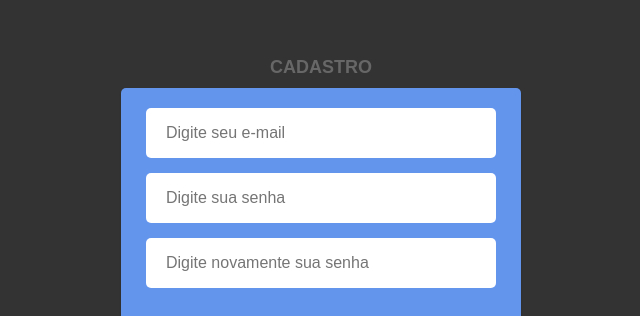
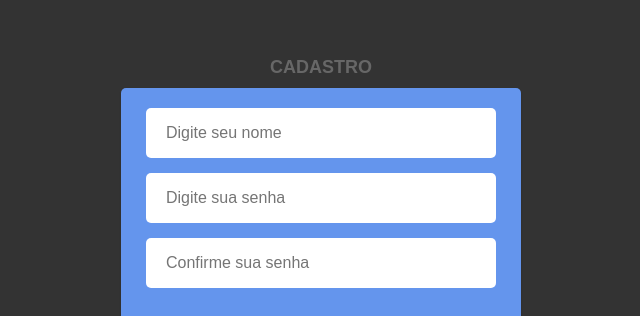
Before and after one commit to fomes/banking-app-web, a React (Vite) app: page /signup in a window 1280 px wide. Shown: the part 161-477 px from the top of the page, without its empty margins (319-959 px from the left). Built offline with nearby package versions, Linux system fonts and the light colour scheme.

Commit message:
singup config

```diff
--- a/src/pages/Signin.tsx
+++ b/src/pages/Signin.tsx
@@ -26,7 +26,7 @@ export default function Signin() {
         localStorage.setItem("token", res.data.token);
         navigate("/home");
       } catch (err) {
-        console.log(err?.response?.data?.error);
+        setError(err?.response?.data?.error);
       }
     }
   };
@@ -45,7 +45,7 @@ export default function Signin() {
           type={"text"}
           value={userName}
           onChange={(event: any) => setUserName(event.target.value)}
-          placeholder="Digite seu e-mail"
+          placeholder="Digite seu nome"
         />
 
         <Input
--- a/src/pages/Signup.tsx
+++ b/src/pages/Signup.tsx
@@ -1,44 +1,51 @@
 import React, { useEffect, useState } from "react";
-import { Link, useNavigate } from "react-router-dom";
+import { Link } from "react-router-dom";
 import Button from "../components/button";
 import Input from "../components/input";
+import { api } from "../services/api";
 
 export default function Signup() {
-  const [email, setEmail] = useState("");
+  const [userName, setUserName] = useState("");
   const [password, setPassword] = useState("");
   const [confirmPassword, setConfirmPassword] = useState("");
   const [error, setError] = useState("");
 
-  const navigate = useNavigate();
-
-  const handleSignUp = () => {
-    console.log("login");
-    if (!email || !password || !confirmPassword) {
+  const handleSignUp = async () => {
+    if (!userName || !password || !confirmPassword) {
       setError("Preencha todos os campos!");
       return;
     } else {
-      alert("Usuário cadastrado com sucesso!");
-      setEmail("");
-      setPassword("");
-      setConfirmPassword("");
+      try {
+        await api.post("/users/new", {
+          username: userName,
+          password,
+        });
+
+        alert("Usuário cadastrado com sucesso!");
+        setUserName("");
+        setPassword("");
+        setConfirmPassword("");
+      } catch (err) {
+        setError(err?.response?.data?.error);
+      }
     }
   };
 
   useEffect(() => {
-    if (email || password) {
+    if (userName || password) {
       setError("");
     }
-  }, [email, password]);
+  }, [userName, password]);
 
   return (
     <div className="container">
       <div className="label">CADASTRO</div>
       <div className="content">
         <Input
-          type={"email"}
-          value={email}
-          onChange={(event: any) => setEmail(event.target.value)}
-          placeholder="Digite seu e-mail"
+          type={"text"}
+          value={userName}
+          onChange={(event: any) => setUserName(event.target.value)}
+          placeholder="Digite seu nome"
         />
 
         <Input
@@ -52,7 +59,7 @@ export default function Signup() {
           type={"password"}
           value={confirmPassword}
           onChange={(event: any) => setConfirmPassword(event.target.value)}
-          placeholder="Digite novamente sua senha"
+          placeholder="Confirme sua senha"
         />
 
         <div className="label-error">{error}</div>
```
